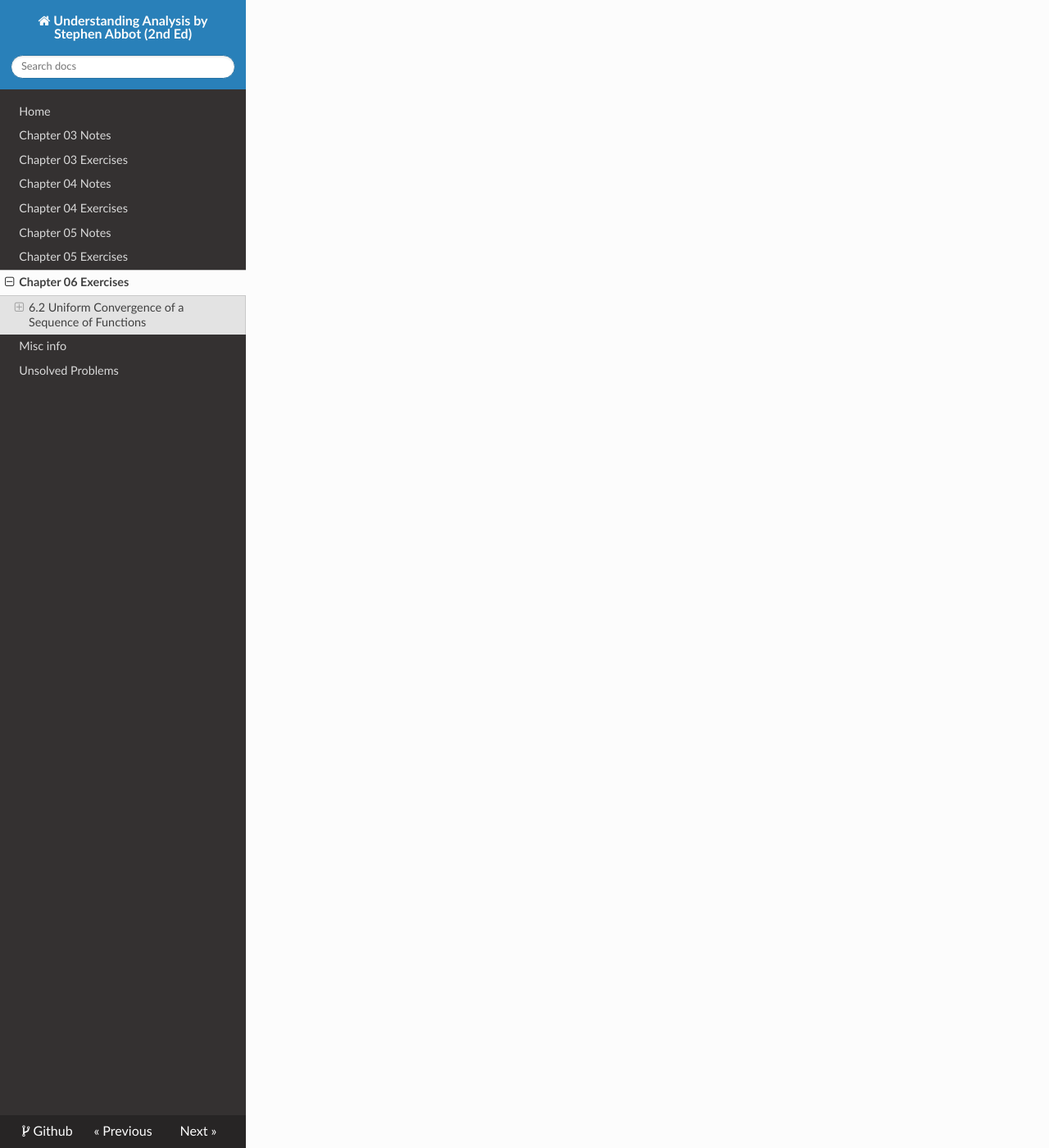
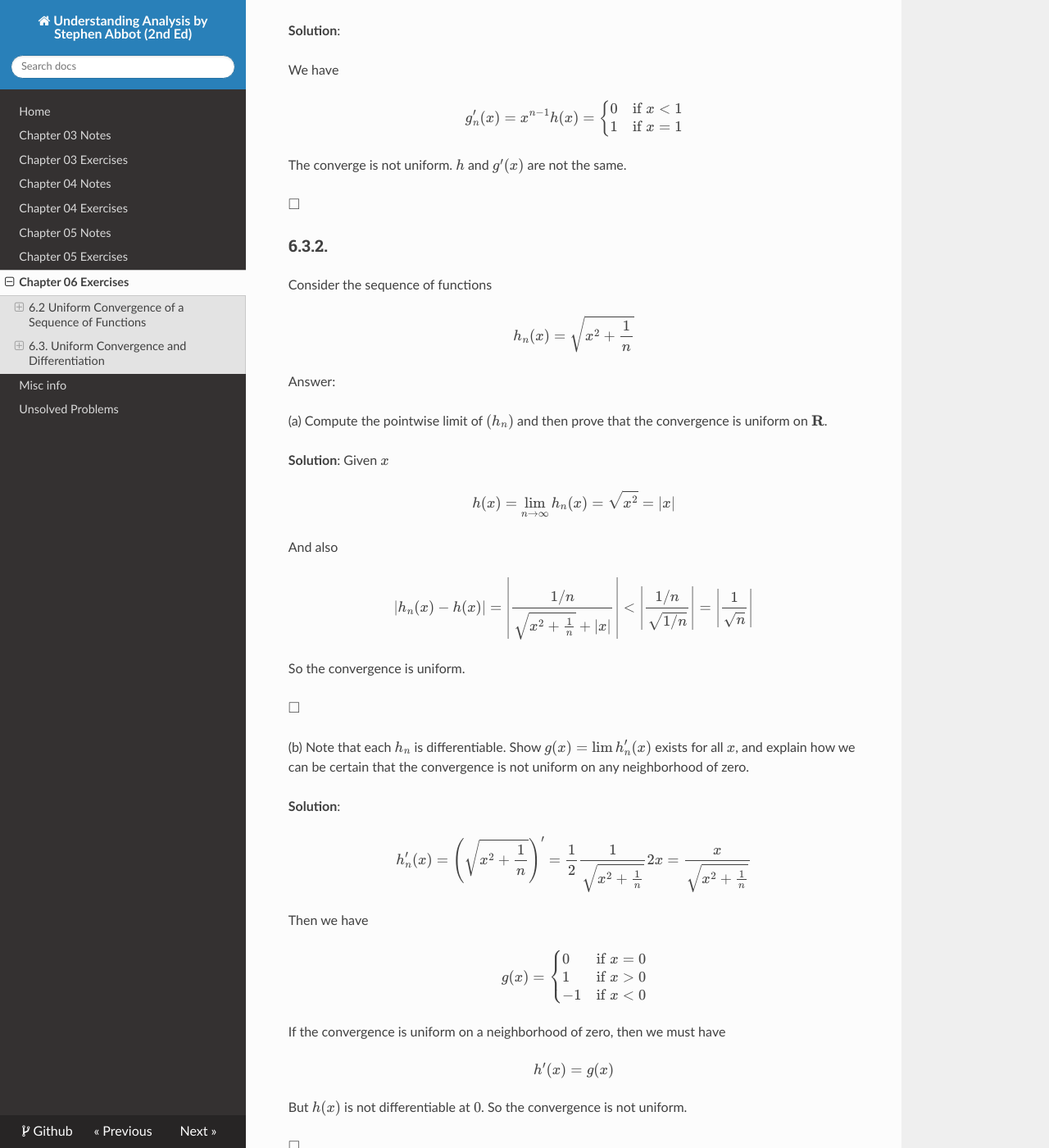
Before and after one commit to eroicaleo/abbot-analysis-2nd, an MkDocs documentation site: the page built from docs/ch06ex.md, in a window 1280 px wide and 1400 px high, scrolled down 13537 px. Shown: the whole window at 82% size. Built offline with MkDocs 1.6.1, drawn with Linux system fonts in a browser that asks for light colours; nearby versions of some CDN libraries; formulas are drawn with MathJax 3; some of the changed text lies outside the part shown.

Commit message:
updates ch06ex 6.3.1 and 6.3.2

```diff
--- a/docs/ch06ex.md
+++ b/docs/ch06ex.md
@@ -258,6 +258,37 @@ $\square$
 ### 6.2.6.
 
 Assume $f_n → f$ on a set $A$.
+
+(a) If each $f_n$ is uniformly continuous, then $f$ is uniformly continuous.
+
+**Solution**: Consider the example of 6.2.2 (ii), each $f_n$ is
+uniformly continuous on $[0, 1]$, but $f$ is not a continuous
+function.
+
+Now assume $(f_n) \rightarrow f$ uniformly. We can find
+$n$ such that $|f_n(x) - f(x)| < \epsilon / 3$ for $x \in A$.
+For this $f_n$, since it's uniformly continuous, we can find $\delta$, if $|x - y| < \delta$, then $|f_n(x) - f_n(y)| < \epsilon / 3$. Then we have
+
+$$
+|f(x) - f(y)| \leq \\
+|f(x) - f_n(x)| + |f_n(x) - f_n(y)| + |f_n(y) - f(y)| \lt \\
+\epsilon / 3 + \epsilon / 3 + \epsilon / 3 = \epsilon
+$$
+
+So $f$ is uniformly continuous.
+
+$\square$
+
+(b) If each $f_n$ is bounded, then $f$ is bounded.
+
+**Solution**: Consider $f_n = \frac{1}{1/n + x}$, $A = (0, 1]$. Then
+$f(x) = \frac{1}{x}$ on $A = (0, 1]$ which is not bounded.
+
+If $(f_n) \rightarrow f$ uniformly. We can find $n$,
+$|f_n(x) - f(x) | < 1$, since $|f_n(x)| \leq M$, then
+$|f(x)| \leq M + 1$.
+
+$\square$
 
 (c) If each $f_n$ has a finite number ofdiscontinuities, then $f$ has a finite number of discontinuities.
 
@@ -688,3 +719,122 @@ $$
 $$
 
 $\square$
+
+## 6.3. Uniform Convergence and Diﬀerentiation
+
+### 6.3.1.
+
+Consider the sequence of functions defined by
+
+$$
+g_n(x) = \frac{x^n}{n}
+$$
+
+Anwser:
+
+(a) Show $(g_n)$ converges uniformly on $[0,1]$ and find $g = \lim g_n$. Show that $g$ is diﬀerentiable and compute $g'(x)$ for all $x ∈ [0,1]$.
+
+**Solution**: Given $x \in [0, 1]$,
+
+$$
+\lim_{n \to \infty} \frac{x^n}{n} = 0
+$$
+
+So $g(x) = 0$.
+
+$$
+|g_n(x) - g(x)| =
+\left| \frac{x^n}{n} \right| < \left| 1/n \right|
+$$
+
+So $(g_n) \rightarrow g$ uniformly.
+
+$g$ is a constant function so it's differentiable and $g'(x) = 0$.
+
+$\square$
+
+(b) Now, show that $(g_n')$ converges on $[0,1]$.
+Is the convergence uniform? Set $h = \lim g_n'$ and compare $h$ and $g'$. Are they the same?
+
+**Solution**:
+
+We have
+
+$$
+g'_n(x) = x^{n-1} \\
+h(x) = \begin{cases}
+    0 &\text{if } x < 1\\
+    1 &\text{if } x = 1\\
+\end{cases}
+$$
+
+The converge is not uniform. $h$ and $g'(x)$ are not the same.
+
+$\square$
+
+### 6.3.2.
+
+Consider the sequence of functions
+
+$$
+h_n(x) = \sqrt[]{x^2 + \frac{1}{n}}
+$$
+
+Answer:
+
+(a) Compute the pointwise limit of $(h_n)$ and then prove that the convergence is uniform on $\mathbf{R}$.
+
+**Solution**: Given $x$
+
+$$
+h(x) = \lim_{n \to \infty} h_n(x) = \sqrt[]{x^2} = |x|
+$$
+
+And also
+
+$$
+|h_n(x) - h(x)| =\\
+\left|
+\frac{1/n}{\sqrt[]{x^2 + \frac{1}{n}} + |x|}
+\right| <
+\left| \frac{1/n}{\sqrt[]{1/n}} \right| =
+\left| \frac{1}{\sqrt[]{n}} \right|
+$$
+
+So the convergence is uniform.
+
+$\square$
+
+(b) Note that each $h_n$ is diﬀerentiable. Show $g(x) = \lim h'_
+n(x)$ exists for all $x$, and explain how we can be certain that the convergence is not uniform on any neighborhood of zero.
+
+**Solution**:
+
+$$
+h_n'(x) = \left(  \sqrt[]{x^2 + \frac{1}{n}} \right) ' \\
+= \frac{1}{2} \frac{1}{\sqrt[]{x^2 + \frac{1}{n}}} 2x \\
+= \frac{x}{\sqrt[]{x^2 + \frac{1}{n}}}
+$$
+
+Then we have
+
+$$
+g(x) =
+\begin{cases}
+    0  &\text{if } x = 0\\
+    1  &\text{if } x > 0\\
+    -1 &\text{if } x < 0\\
+\end{cases}
+$$
+
+If the convergence is uniform on a neighborhood of zero,
+then we must have
+
+$$
+h'(x) = g(x)
+$$
+
+But $h(x)$ is not differentiable at $0$. So the convergence
+is not uniform.
+
+$\square$
```
